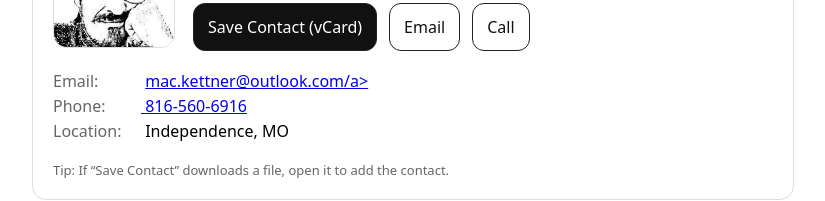
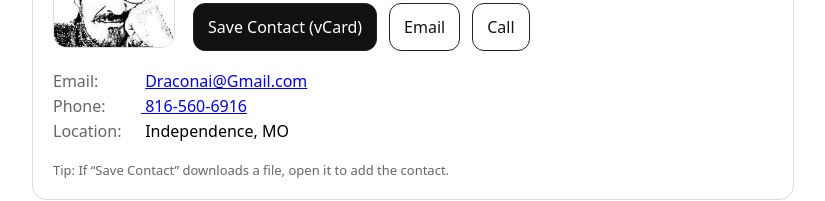
Before and after one commit to DraconaiMac/ResumeStuff, a plain HTML site: page indexGeneral.html in a window 1280 px wide. Shown: the part 122-323 px from the top of the page, without its empty margins (227-1052 px from the left). Drawn offline with Linux system fonts and the light colour scheme.

Commit message:
Update email address in indexGeneral.html

```diff
--- a/indexGeneral.html
+++ b/indexGeneral.html
@@ -36,14 +36,14 @@
           <a class="button primary" href="mac-kettner.vcf" download>Save Contact (vCard)</a>
 
           <!-- Convenience actions -->
-          <a class="button" href="mailto:mac.kettner@outlook.com">Email</a>
+          <a class="button" href="mailto:Draconai@Gmail.com">Email</a>
           <a class="button" href="tel:+18165606916">Call</a>
         </div>
       </div>
     </div>
 
     <div class="info">
-      <div><span class="label">Email:</span> <a href="mailto:mac.kettner@outlook.com">mac.kettner@outlook.com/a></div>
+      <div><span class="label">Email:</span> <a href="mailto:Draconai@Gmail.com">Draconai@Gmail.com</div>
       <div><span class="label">Phone:</span> <a href="tel:+18165606916">816-560-6916</a></div>
       <div><span class="label">Location:</span> Independence, MO</div>
     </div>
```
